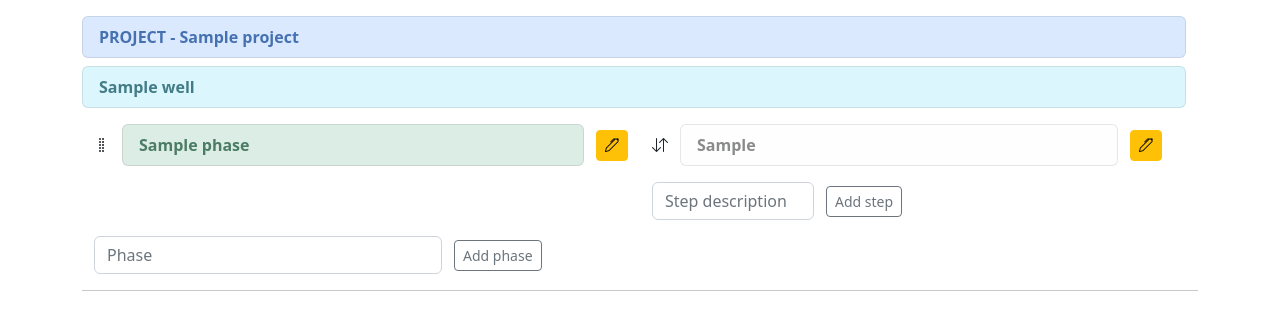
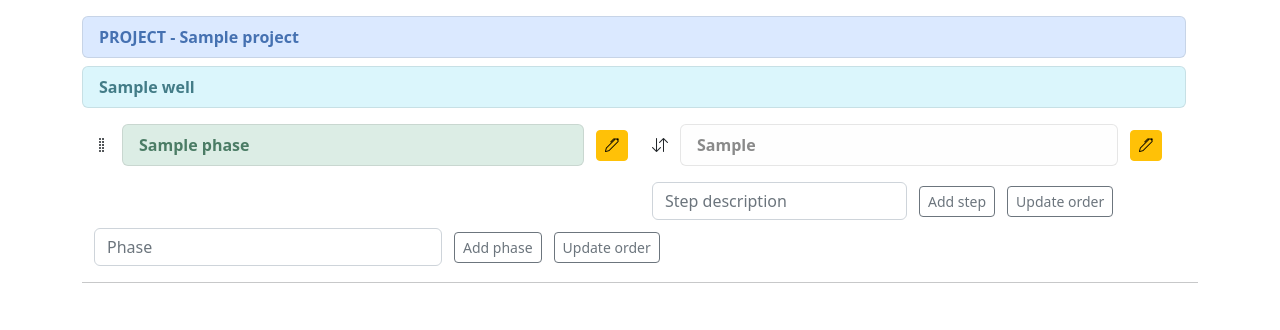
Before and after one commit to joachimwan/django_test_project, a Django app: page /well/ in a window 1280 px wide. Shown: the part 56-386 px from the top of the page. Run offline with Django 4.2, Linux system fonts and the light colour scheme; a user stored in the database is signed in; tables that the repository leaves empty hold one stand-in row (values such as "Sample post"); some libraries are stand-ins or nearby versions.

Commit message:
update ordering in db from js

```diff
--- a/main/models.py
+++ b/main/models.py
@@ -35,6 +35,7 @@ class Phase(models.Model):
 
     class Meta:
         ordering = ['well', 'order']
+        constraints = [models.UniqueConstraint(fields=['well', 'name'], name='unique_phase')]
 
 
 class Step(models.Model):
--- a/main/static/main/js/sorting.js
+++ b/main/static/main/js/sorting.js
@@ -1,4 +1,4 @@
-function testfunc () {
+function testfunc() {
     let collection = document.getElementById("sortablelist").children;
 
     document.getElementById("demo").innerHTML = "";
@@ -7,3 +7,26 @@ function testfunc () {
         document.getElementById("demo").innerHTML += index +1  + item.innerHTML;
     });
 }
+
+function updateStepOrder(id) {
+    let form = document.getElementById("form-update-step-order-"+id);
+    let collection = document.getElementById("sortable-steps-list-"+id).children;
+
+    [...collection].forEach(function(element, index){
+        let stepId = parseInt(element.id.split("div-step-")[1]);
+        document.getElementById("order-step-"+stepId).value = index+1;
+    });
+    form.submit();
+}
+
+function updatePhaseOrder(id) {
+    let form = document.getElementById("form-update-phase-order-"+id);
+    let collection = document.getElementById("sortable-phase-list-"+id).children;
+
+    [...collection].forEach(function(element, index){
+        let phaseId = parseInt(element.id.split("div-phase-")[1]);
+        console.log(phaseId)
+        document.getElementById("order-phase-"+phaseId).value = index+1;
+    });
+    form.submit();
+}
--- a/main/views.py
+++ b/main/views.py
@@ -2,6 +2,7 @@ from django.shortcuts import render, redirect
 from django.http import HttpResponse, HttpResponseRedirect
 from django.contrib.auth.decorators import login_required
 from django.contrib import messages
+from django.db.models import Max
 from django.forms import modelformset_factory
 from .forms import *
 
@@ -46,6 +47,14 @@ def lookahead(request):
 
 def test(request):
     context = {}
+
+    well_x = Well.objects.all().first()
+    test_x = Phase.objects.filter(well=well_x)
+    value_x = test_x.aggregate(Max('order'))["order__max"]
+    # value_y = value_x["order__max"] + 1
+    messages.success(request, f'test test {value_x} test test')
+
+    # formset tests
     ProjectFormSet = modelformset_factory(Project, ProjectForm, extra=3)
     if request.method == 'POST':
         formset = ProjectFormSet(request.POST, queryset=Project.objects.filter(created_by=request.user))
@@ -61,6 +70,7 @@ def test(request):
     else:
         formset = ProjectFormSet(queryset=Project.objects.filter(created_by=request.user))
     context['formset'] = formset
+
     return render(request, 'main/test.html', context)
 
 
@@ -140,6 +150,17 @@ def crud_well(request):
                 messages.error(request, f'Unable to update {well.name} well.')
             return HttpResponseRedirect(n)
 
+    if request.method == 'POST' and "update_phase_order" in request.POST:
+        well_id = request.POST.get("well_id")
+        n = request.POST.get('next')
+        well = Well.objects.get(pk=well_id)
+        if well.created_by == request.user:
+            for phase in well.phases.all():
+                phase.order = request.POST.get(str(phase.id))
+                phase.save()
+            messages.success(request, f'{well.name} phase orders successfully updated.')
+            return HttpResponseRedirect(n)
+
 
 @login_required
 def crud_phase(request):
@@ -151,7 +172,8 @@ def crud_phase(request):
             well_id = request.POST.get("well_id")
             well = Well.objects.get(pk=well_id)
             phase.well = well
-            phase.order = 0  # CHANGE THIS NEXT TIME!!!!!!!!!!!!!!!!!!!!!
+            order_max = Phase.objects.filter(well=well).aggregate(Max('order'))["order__max"]
+            phase.order = order_max + 1
             phase.save()
             messages.success(request, f'{phase_form["name"].value()} phase successfully created.')
         else:
@@ -180,6 +202,17 @@ def crud_phase(request):
                 messages.error(request, f'Unable to update {phase.name} phase.')
             return HttpResponseRedirect(n)
 
+    if request.method == 'POST' and "update_step_order" in request.POST:
+        phase_id = request.POST.get("phase_id")
+        n = request.POST.get('next')
+        phase = Phase.objects.get(pk=phase_id)
+        if phase.well.created_by == request.user:
+            for step in phase.ops_steps.all():
+                step.order = request.POST.get(str(step.id))
+                step.save()
+            messages.success(request, f'{phase.name} step orders successfully updated.')
+            return HttpResponseRedirect(n)
+
 
 @login_required
 def crud_step(request):
@@ -191,7 +224,8 @@ def crud_step(request):
             phase_id = request.POST.get("phase_id")
             phase = Phase.objects.get(pk=phase_id)
             step.phase = phase
-            step.order = 0  # CHANGE THIS NEXT TIME!!!!!!!!!!!!!!!!!!!!!
+            order_max = Step.objects.filter(phase=phase).aggregate(Max('order'))["order__max"]
+            step.order = order_max + 1
             step.save()
             messages.success(request, f'{step_form["ops_step"].value()} step successfully created.')
         else:
--- a/templates/main/test.html
+++ b/templates/main/test.html
@@ -6,7 +6,9 @@
 
 {% block title %}Test{% endblock %}
 
-{% block script %}{% endblock %}
+{% block script %}
+<script src="{% static 'main/js/sorting.js' %}"></script>
+{% endblock %}
 
 {% block content %}
 
@@ -74,6 +76,8 @@
                     <div>
                         <p class="mb-0 d-inline-flex align-items-center">
                             List Item 1</p>
+                        <button type="button">hi</button>
+                        <input type="text" name="name" value="some text">
                     </div>
                 </div>
                 <div class="list-group-item d-flex align-items-center justify-content-between">
--- a/templates/main/well.html
+++ b/templates/main/well.html
@@ -8,6 +8,7 @@
 
 {% block script %}
 <script src="{% static 'main/js/index.js' %}"></script>
+<script src="{% static 'main/js/sorting.js' %}"></script>
 {% endblock %}
 
 {% block content %}
@@ -33,9 +34,9 @@
                     </a>
                 </div>
             </div>
-            <div class="sortable">
+            <div class="sortable" id="sortable-phase-list-{{ well.id }}">
                 {% for phase in well.phases.all %}
-                    <div class="row">
+                    <div class="row" id="div-phase-{{ phase.id }}">
                         <!-- Left column -->
                         <div class="col-lg-6">
                             <div class="row my-2 align-items-center">
@@ -85,9 +86,9 @@
 
                         <!-- Right column: Ops step -->
                         <div class="col-lg-6">
-                            <div class="row sortable">
+                            <div class="row sortable" id="sortable-steps-list-{{ phase.id }}">
                                 {% for step in phase.ops_steps.all %}
-                                    <div class="row my-2 align-items-center">
+                                    <div class="row my-2 align-items-center" id="div-step-{{ step.id }}">
                                         <i class="col-auto bi bi-arrow-down-up handle"></i>
                                         <div class="col list-group" id="div-step-name-{{ step.id }}">
                                             <a href="#" class="list-group-item list-group-item-light list-group-item-action opacity-75">
@@ -135,7 +136,7 @@
                             <!-- Create step -->
                             {% if user == well.created_by %}
                             <form method="post" action="{% url 'crud_step' %}" class="row my-2 align-items-center">
-                                    <div class="col-4">
+                                <div class="col-6">
                                     {% csrf_token %}
                                     {{ step_form.ops_step }}
                                 </div>
@@ -144,6 +145,18 @@
                                     <input type="hidden" name="next" value="{{ request.path }}">
                                     <button type="submit" class="btn btn-outline-secondary btn-sm" name="create_step">Add step</button>
                                 </div>
+                                <div class="col-auto ps-0">
+                                    <button type="button" class="btn btn-outline-secondary btn-sm" onclick="updateStepOrder({{ phase.id }})">Update order</button>
+                                </div>
+                            </form>
+                            <form method="post" action="{% url 'crud_phase' %}" id="form-update-step-order-{{ phase.id }}">
+                                {% csrf_token %}
+                                <input type="hidden" name="update_step_order">
+                                <input type="hidden" name="phase_id" value="{{ phase.id }}">
+                                <input type="hidden" name="next" value="{{ request.path }}">
+                                {% for step in phase.ops_steps.all %}
+                                    <input type="hidden" name="{{ step.id }}" value="0" id="order-step-{{ step.id }}">
+                                {% endfor %}
                             </form>
                             {% endif %}
                         </div>
@@ -153,7 +166,7 @@
 
             <!-- Create phase -->
             {% if user == well.created_by %}
-                <form method="post" action="{% url 'crud_phase' %}" class="row my-2 align-items-center">
+                <form method="post" action="{% url 'crud_phase' %}" class="row align-items-center">
                     <div class="col-4">
                         {% csrf_token %}
                         {{ phase_form.name }}
@@ -163,6 +176,18 @@
                         <input type="hidden" name="next" value="{{ request.path }}">
                         <button type="submit" class="btn btn-outline-secondary btn-sm" name="create_phase">Add phase</button>
                     </div>
+                    <div class="col-auto ps-0">
+                        <button type="button" class="btn btn-outline-secondary btn-sm" onclick="updatePhaseOrder({{ well.id }})">Update order</button>
+                    </div>
+                </form>
+                <form method="post" action="{% url 'crud_well' %}" id="form-update-phase-order-{{ well.id }}">
+                    {% csrf_token %}
+                    <input type="hidden" name="update_phase_order">
+                    <input type="hidden" name="well_id" value="{{ well.id }}">
+                    <input type="hidden" name="next" value="{{ request.path }}">
+                    {% for phase in well.phases.all %}
+                        <input type="hidden" name="{{ phase.id }}" value="0" id="order-phase-{{ phase.id }}">
+                    {% endfor %}
                 </form>
             {% endif %}
 
@@ -194,7 +219,6 @@
 
     .handle {
     	cursor: move;
-<!--    	cursor: -webkit-grabbing;-->
     }
 </style>
 
```
Also changed, not shown: main/migrations/0016_phase_unique_phase.py (added). Lines whose indentation alone changed are shown as unchanged.
